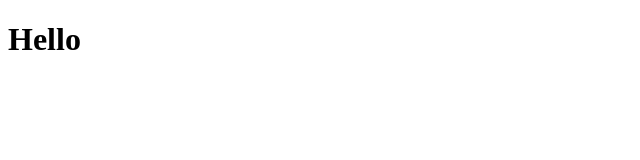
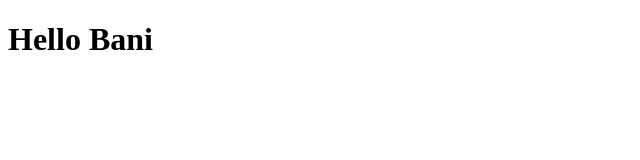
Before and after one commit to hitxav/learning, a plain HTML site: page index.html in a window 1280 px wide. Shown: the whole page, without its empty margins (0-640 px from the left). Drawn offline with Linux system fonts and the light colour scheme.

Commit message:
Second hello

```diff
--- a/index.html
+++ b/index.html
@@ -1,3 +1,3 @@
 <!DOCTYPE html>
-<h1>Hello</h1>
+<h1>Hello Bani</h1>
 </html>
```
Also changed, not shown: index2.html (added).
